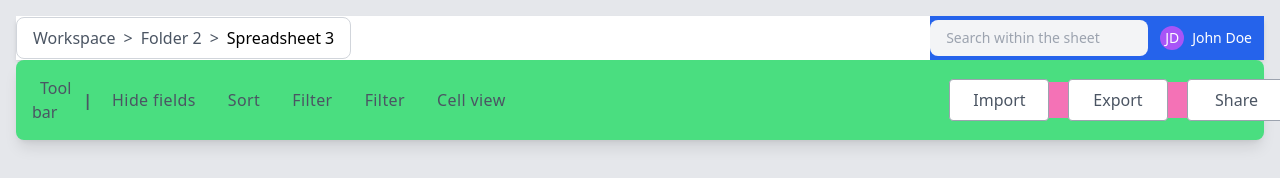
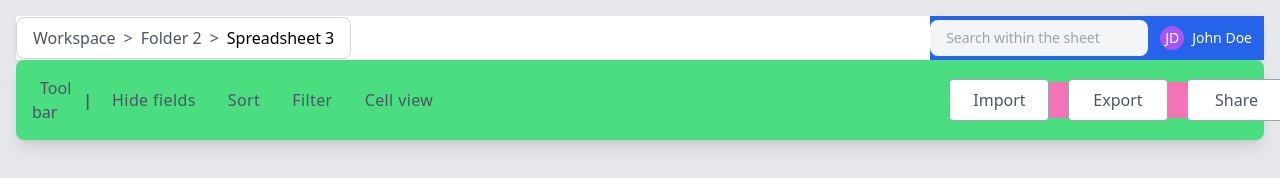
Before and after one commit to kartik23kg38/Inscripts_Spreadsheet, a React (Create React App) app: page / in a window 1280 px wide. Shown: the top 178 px of the page. Built offline with nearby package versions, Linux system fonts and the light colour scheme.

Commit message:
Added basic TypeScript with JSX.Element return type

```diff
--- a/package.json
+++ b/package.json
@@ -24,6 +24,7 @@
   },
   "scripts": {
     "start": "react-scripts start",
+    "type-check": "tsc --noEmit",
     "build": "react-scripts build",
     "test": "react-scripts test",
     "eject": "react-scripts eject",
--- a/src/components/Header.tsx
+++ b/src/components/Header.tsx
@@ -1,8 +1,8 @@
 // @ts-ignore
-import { IoEllipsisHorizontal } from 'react-icons/io5';
-import { GiOpenFolder } from 'react-icons/gi';
+import { JSX } from 'react';
 
-function Header() {
+
+function Header(): JSX.Element {
   return (
     <>
       <div className="flex items-center justify-between bg-white shadow-md">
@@ -71,9 +71,6 @@ function Header() {
               Filter
             </button>
             <button className="text-gray-600 px-2 tracking-wide hover:text-gray-800">
-              Filter
-            </button>
-            <button className="text-gray-600 px-2 tracking-wide hover:text-gray-800">
               Cell view
             </button>
           </div>
```
